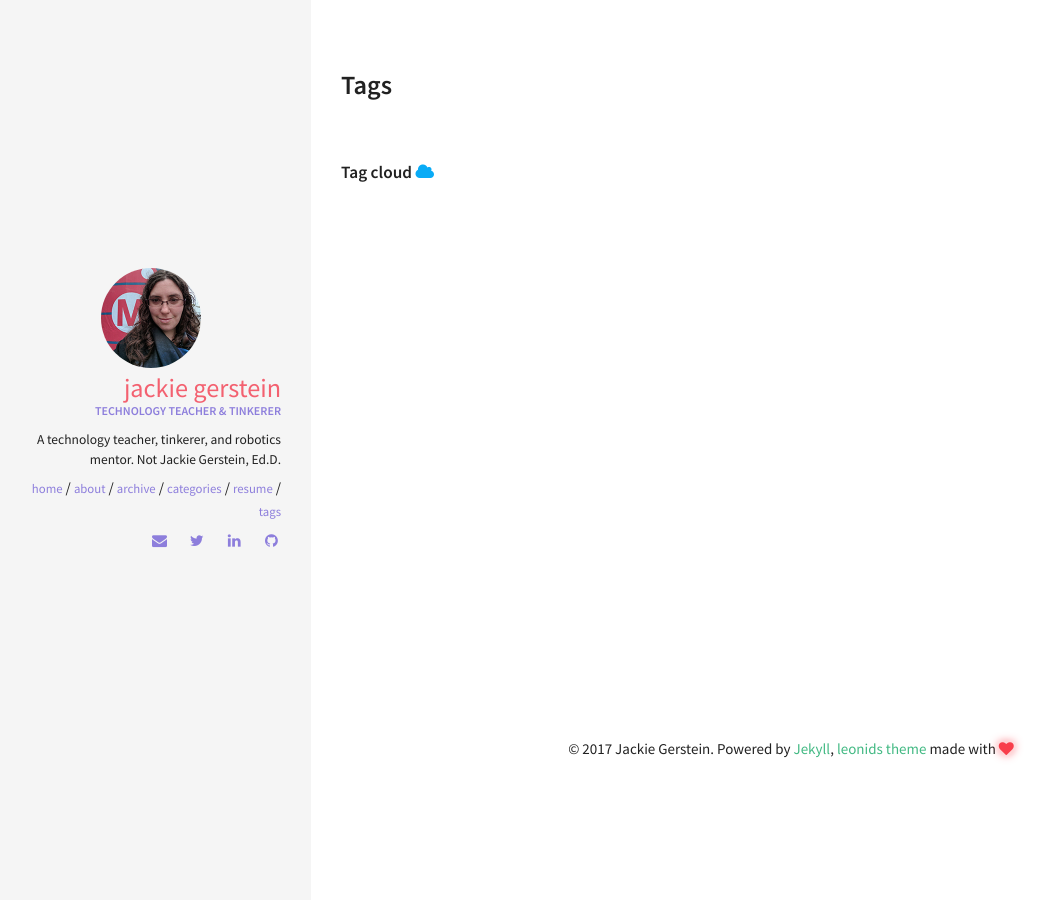
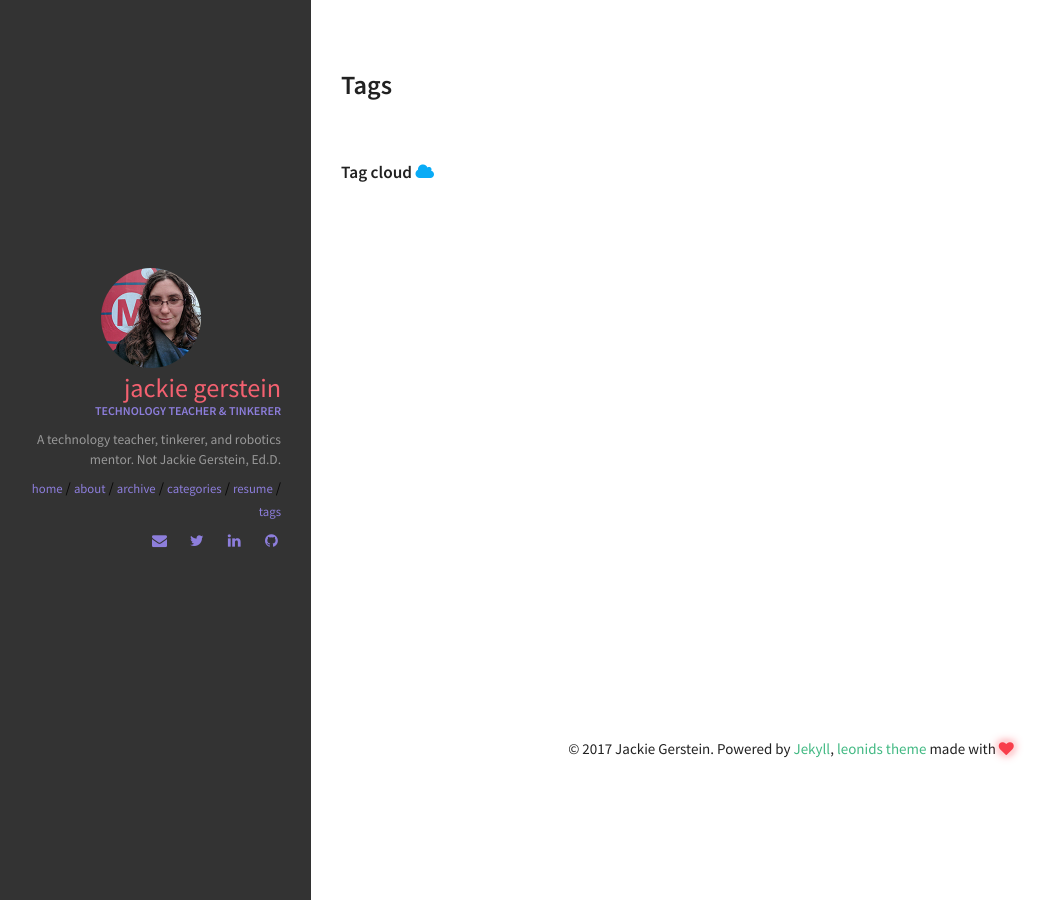
Before and after one commit to gersteinj/robots-in-heels, a Jekyll site: the page built from tags.html, in a window 1280 px wide. Shown: the whole page, without its empty margins (9-1059 px from the left). Built offline with Jekyll 4.4.1, drawn with Linux system fonts in a browser that asks for light colours.

Commit message:
modified colors

```diff
--- a/_includes/sidebar.html
+++ b/_includes/sidebar.html
@@ -6,7 +6,7 @@
   {% endif %}
   <a href="{{ site.url }}/" class="author_name">{{ author.name }}</a>
   <span class="author_job">{{ author.job }}</span>
-  <span class="author_bio mbm">{{ author.bio }}</span>
+  <span class="author_bio mbm"  style="color: #999">{{ author.bio }}</span>
   <nav class="nav">
     <ul class="nav-list">
       <li class="nav-item">
--- a/_layouts/default.html
+++ b/_layouts/default.html
@@ -6,7 +6,7 @@
 <body>
   <div class="row">
     <div class="col s12 m3">
-      <div class="table cover">
+      <div class="table cover" style="background-color: #333">
         {% include sidebar.html %}
       </div>
     </div>
```
